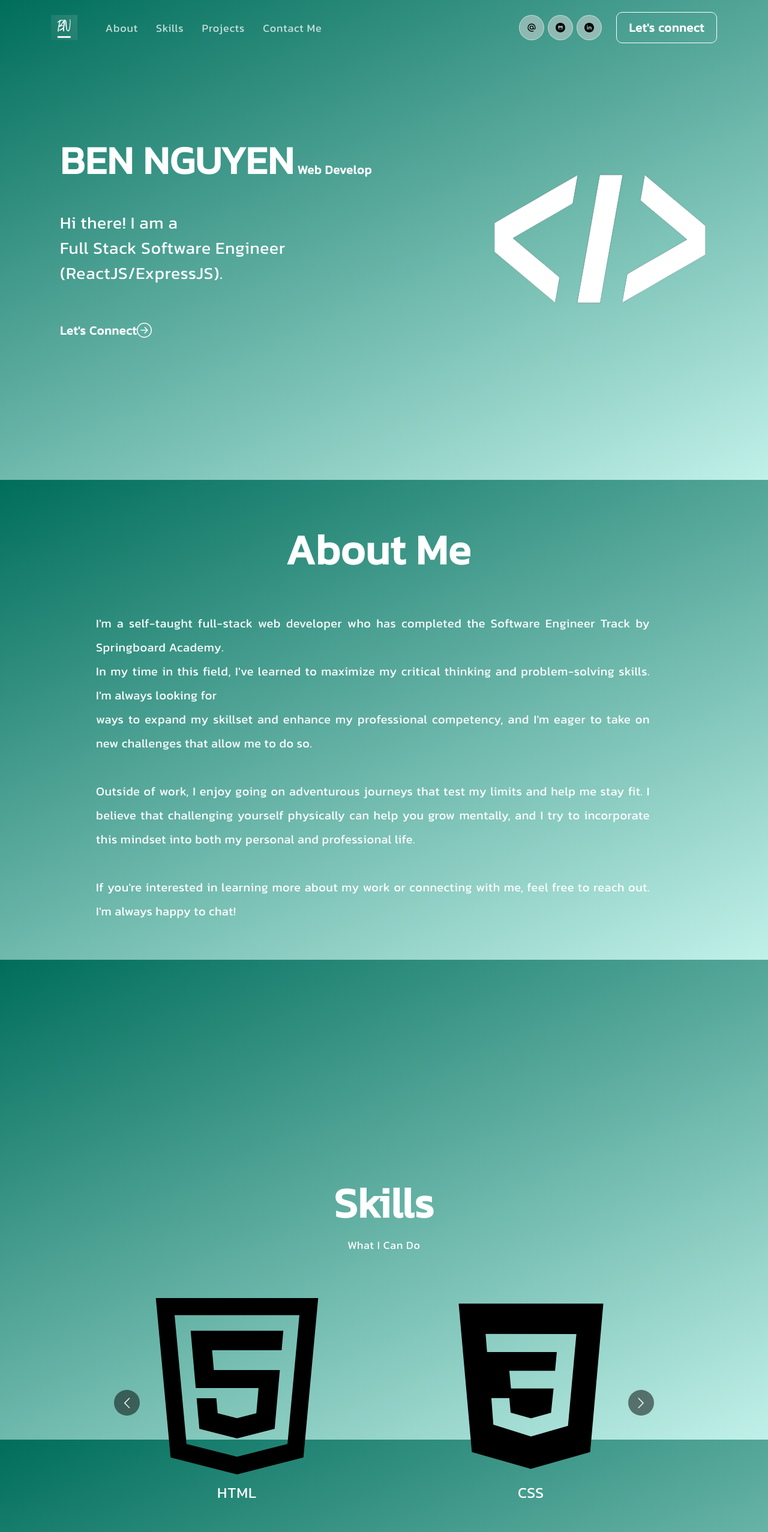
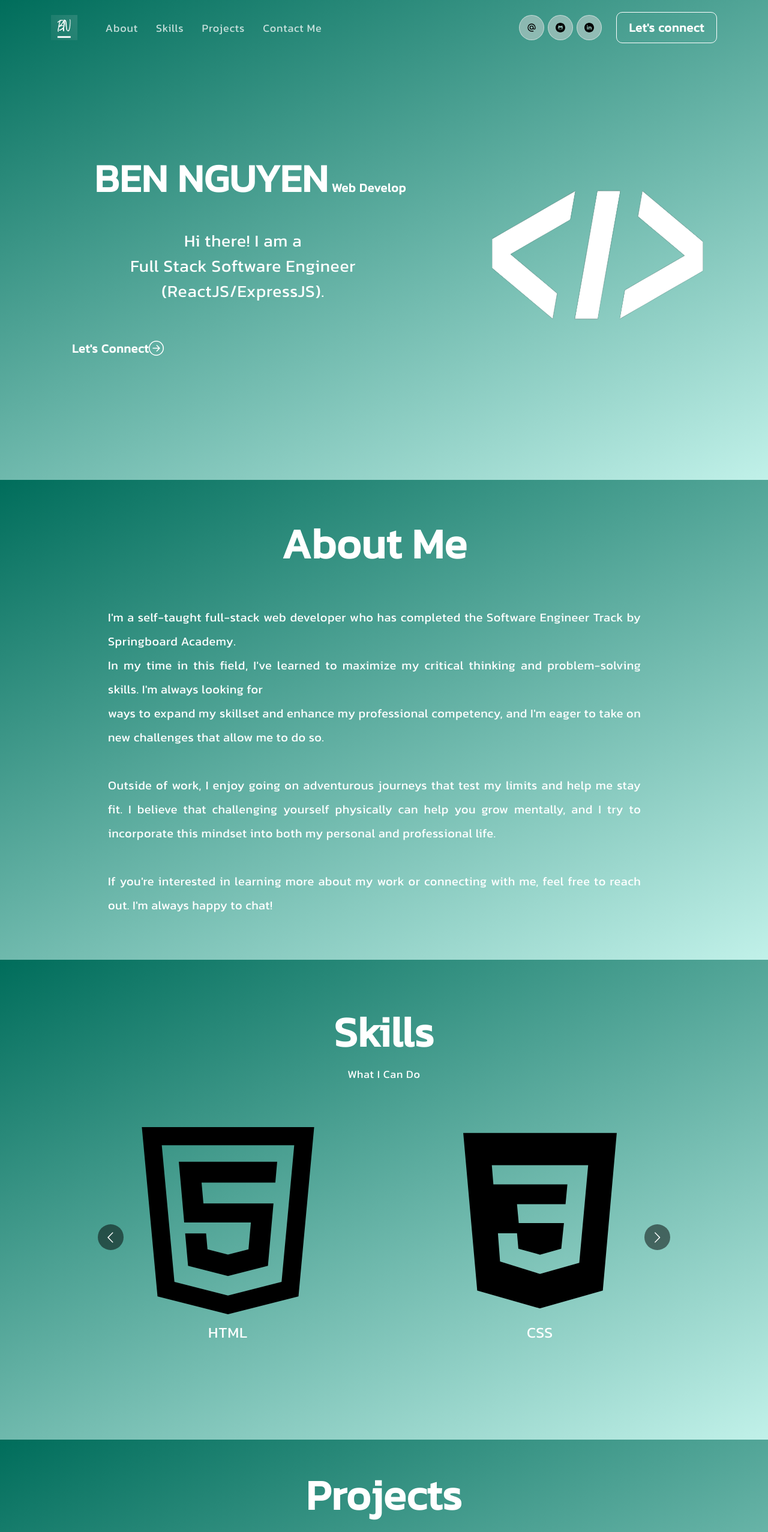
Before and after one commit to bennguyenn24/Personal-Portfolio, a React (Vite) app in the folder client/: page / in a window 1280 px wide. Shown: the top 2554 px of the page at 60% size. Built offline with nearby package versions, Linux system fonts and the light colour scheme.

Commit message:
Updated Skills responsiveness

```diff
--- a/client/src/App.css
+++ b/client/src/App.css
@@ -22,7 +22,7 @@
 	font-family: "Poppins", sans-serif;
 	padding: 50px;
 	height: 100vh;
-	background-size: 100%100%;
+	background-size: 100% 100%;
 	position: relative;
 }
 
@@ -37,8 +37,8 @@
 	}
 }
 
-.container {
-	max-width: 1200px; /* Adjust the maximum width as per your preference */
-	margin: 0 auto;
-	padding: 0 20px;
+@media (max-width: 991.98px) {
+	.banner .logo-image {
+	  padding: 0 0px 100px 20px;
+	}
   }
--- a/client/src/components/Banner.css
+++ b/client/src/components/Banner.css
@@ -1,8 +1,8 @@
 .banner {
-	padding: 100px 0 100px 0;
-	background-position: top center;
-	background-size: cover;
-	background-repeat: no-repeat;
+	background: transparent;
+	text-align: center;
+	padding: 100px 20px;
+	margin-top: 30px;
 }
 
 .banner .tagline {
@@ -65,8 +65,10 @@
 /* About Me */
 
 .about {
-	padding: 100px 0;
-	position: relative;
+	background: transparent;
+	text-align: center;
+	padding: 30px 20px;
+	margin-top: 30px;
 }
 
 
--- a/client/src/components/Navbar.css
+++ b/client/src/components/Navbar.css
@@ -187,11 +187,11 @@
   @media (max-width: 991.98px) {
 	.navbar {
 	  flex-wrap: nowrap;
-	  padding: 8px 0;
+	  padding: 7px 0;
 	}
 
 	nav.navbar a.navbar-brand {
-	  width: 30%;
+	  width: 20%;
 	}
 
 	nav.navbar .navbar-nav .nav-link.navbar-link {
--- a/client/src/components/Skills.css
+++ b/client/src/components/Skills.css
@@ -1,14 +1,12 @@
 
 .skill {
-	padding: 175px 0;
-	position: relative;
+	padding: 0;
 }
 
 .skill-bx {
 	background: transparent;
-	border-radius: 64px;
 	text-align: center;
-	padding: 60px 50px;
+	padding: 30px 20px;
 	margin-top: 30px;
 }
 
@@ -26,9 +24,8 @@
 
 .skill-slider {
 	width: 100%;
-	right: 0%;
-	/* margin: 0 auto;
-	position: relative; */
+	margin: 0 auto;
+	position: relative;
 }
 
 .skill-slider .item img {
@@ -36,10 +33,13 @@
 	margin: 0 auto 15px auto;
 }
 
-.background-image-left {
-	top: 28%;
-	position: absolute;
-	bottom: 0;
-	width: 40%;
-	z-index: -4;
-}
+@media (max-width: 768px) {
+
+	.skill p {
+	  font-size: 14px;
+	}
+
+	.skill-slider .item img {
+	  width: 50%;
+	}
+  }
--- a/client/src/components/Skills.jsx
+++ b/client/src/components/Skills.jsx
@@ -28,8 +28,9 @@ const Skills = () => {
           items: 2
         },
         mobile: {
-          breakpoint: { max: 464, min: 0 },
-          items: 1
+          breakpoint: { max: 350, min: 0 },
+          items: 1,
+          partialVisibilityGutter: 10 // Adjust this value to control the visibility
         }
       };
 
```
